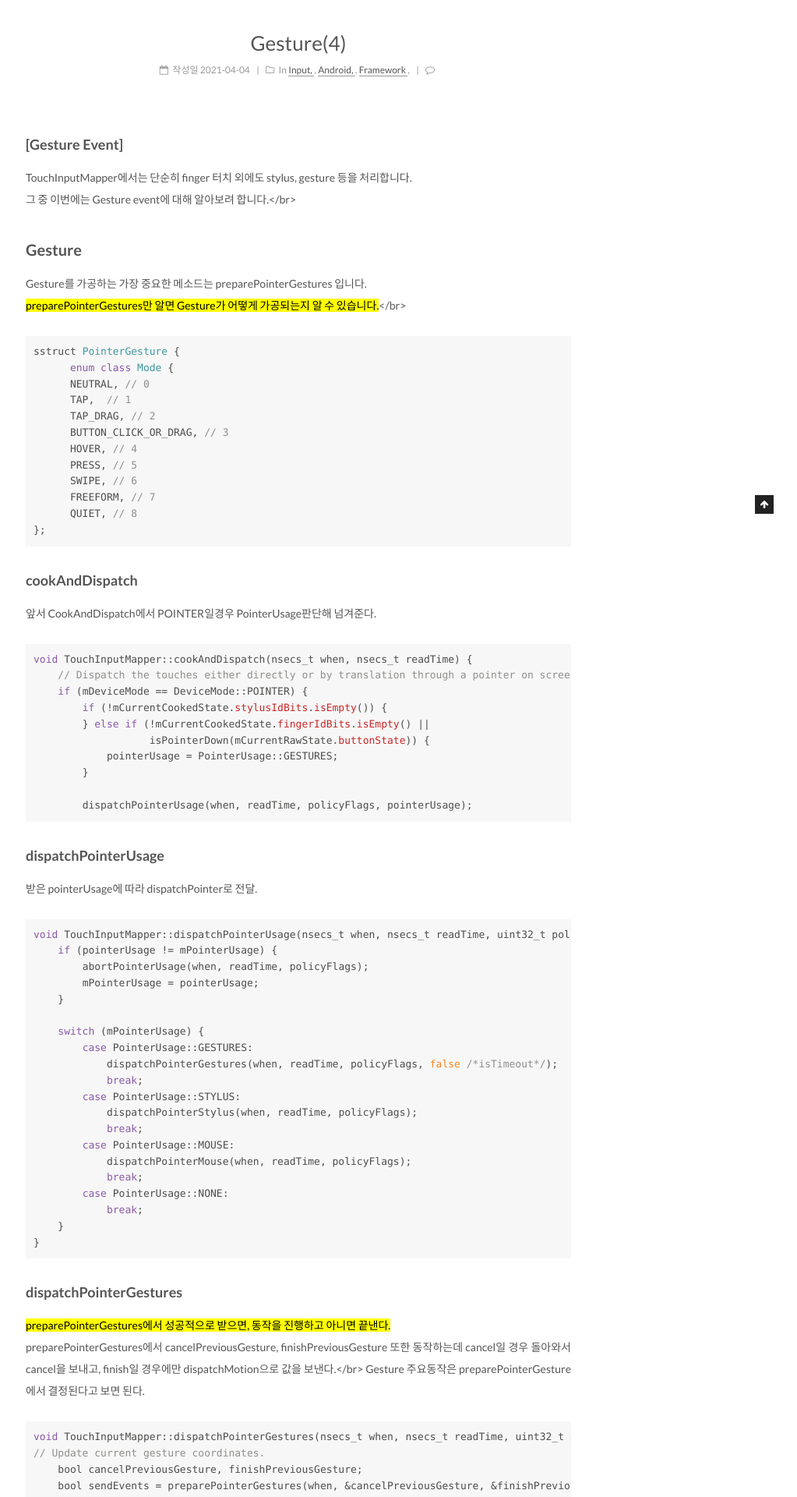
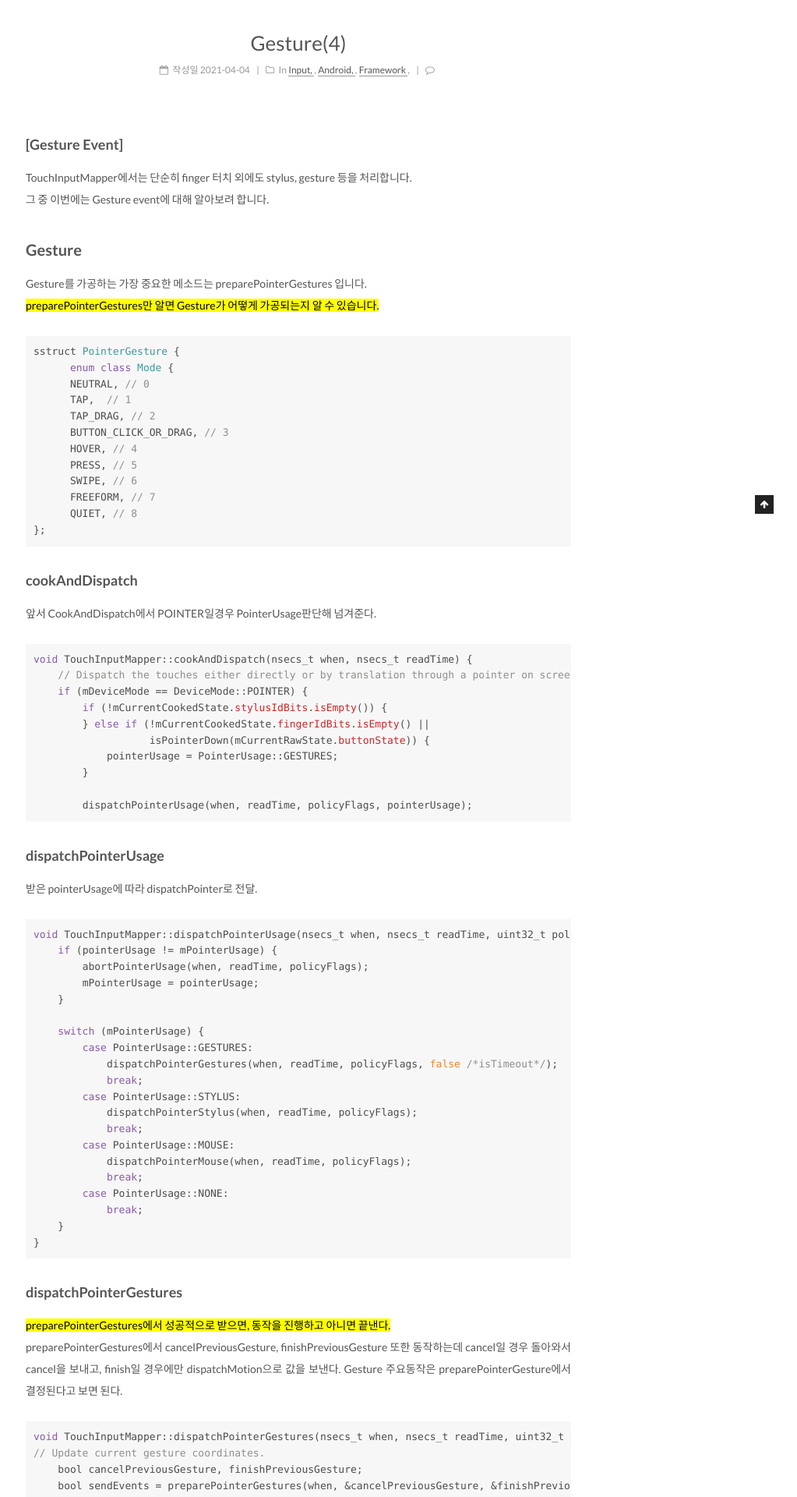
Before and after one commit to quarl894/quarl894.github.io, a Jekyll site: the page built from _posts/2021-04-04-Gesture(4).md, in a window 1280 px wide. Shown: the part 341-2261 px from the top of the page at 78% size, without its empty margins (257-1280 px from the left). Built offline with Jekyll 4.4.1, drawn with Linux system fonts in a browser that asks for light colours; comment, search, counter and statistics services are not loaded; some of the changed text lies outside the part shown.

````diff
--- a/_posts/2021-04-04-Gesture(4).md
+++ b/_posts/2021-04-04-Gesture(4).md
@@ -8,10 +8,10 @@ tag: Android, Input
 
 ### [Gesture Event]
 
-TouchInputMapper에서는 단순히 finger 터치 외에도 stylus, gesture 등을 처리합니다.<br>그 중 이번에는 Gesture event에 대해 알아보려 합니다.</br>
+TouchInputMapper에서는 단순히 finger 터치 외에도 stylus, gesture 등을 처리합니다.<br>그 중 이번에는 Gesture event에 대해 알아보려 합니다.
 
 ## Gesture
-Gesture를 가공하는 가장 중요한 메소드는 preparePointerGestures 입니다.<br><mark>preparePointerGestures만 알면 Gesture가 어떻게 가공되는지 알 수 있습니다.</mark></br>
+Gesture를 가공하는 가장 중요한 메소드는 preparePointerGestures 입니다.<br><mark>preparePointerGestures만 알면 Gesture가 어떻게 가공되는지 알 수 있습니다.</mark>
 ```java
 sstruct PointerGesture {
       enum class Mode {
@@ -69,7 +69,7 @@ void TouchInputMapper::dispatchPointerUsage(nsecs_t when, nsecs_t readTime, uint
 ```
 
 ### dispatchPointerGestures
-<mark>preparePointerGestures에서 성공적으로 받으면, 동작을 진행하고 아니면 끝낸다.</mark><br>preparePointerGestures에서  cancelPreviousGesture, finishPreviousGesture 또한 동작하는데 cancel일 경우 돌아와서 cancel을 보내고, finish일 경우에만 dispatchMotion으로 값을 보낸다.</br>
+<mark>preparePointerGestures에서 성공적으로 받으면, 동작을 진행하고 아니면 끝낸다.</mark><br>preparePointerGestures에서  cancelPreviousGesture, finishPreviousGesture 또한 동작하는데 cancel일 경우 돌아와서 cancel을 보내고, finish일 경우에만 dispatchMotion으로 값을 보낸다.
 Gesture 주요동작은 preparePointerGesture에서 결정된다고 보면 된다.
 
 ```java
@@ -130,7 +130,7 @@ dispatchMotion(when, readTime, policyFlags, mSource,AMOTION_EVENT_ACTION_POINTER
 ```
 
 ### preparePointerGestures
-먼저 Gesture Timeout에 관하여 handling을 한다.<br>이후 velocity update 해줌으로써 좌표계산을 하고 case문으로 각 Gesture에 맞게 가공을 합니다.</br>
+먼저 Gesture Timeout에 관하여 handling을 한다.<br>이후 velocity update 해줌으로써 좌표계산을 하고 case문으로 각 Gesture에 맞게 가공을 합니다.
 
 ```java
 bool TouchInputMapper::preparePointerGestures(nsecs_t when, bool* outCancelPreviousGesture,bool* outFinishPreviousGesture, bool isTimeout) {
````
